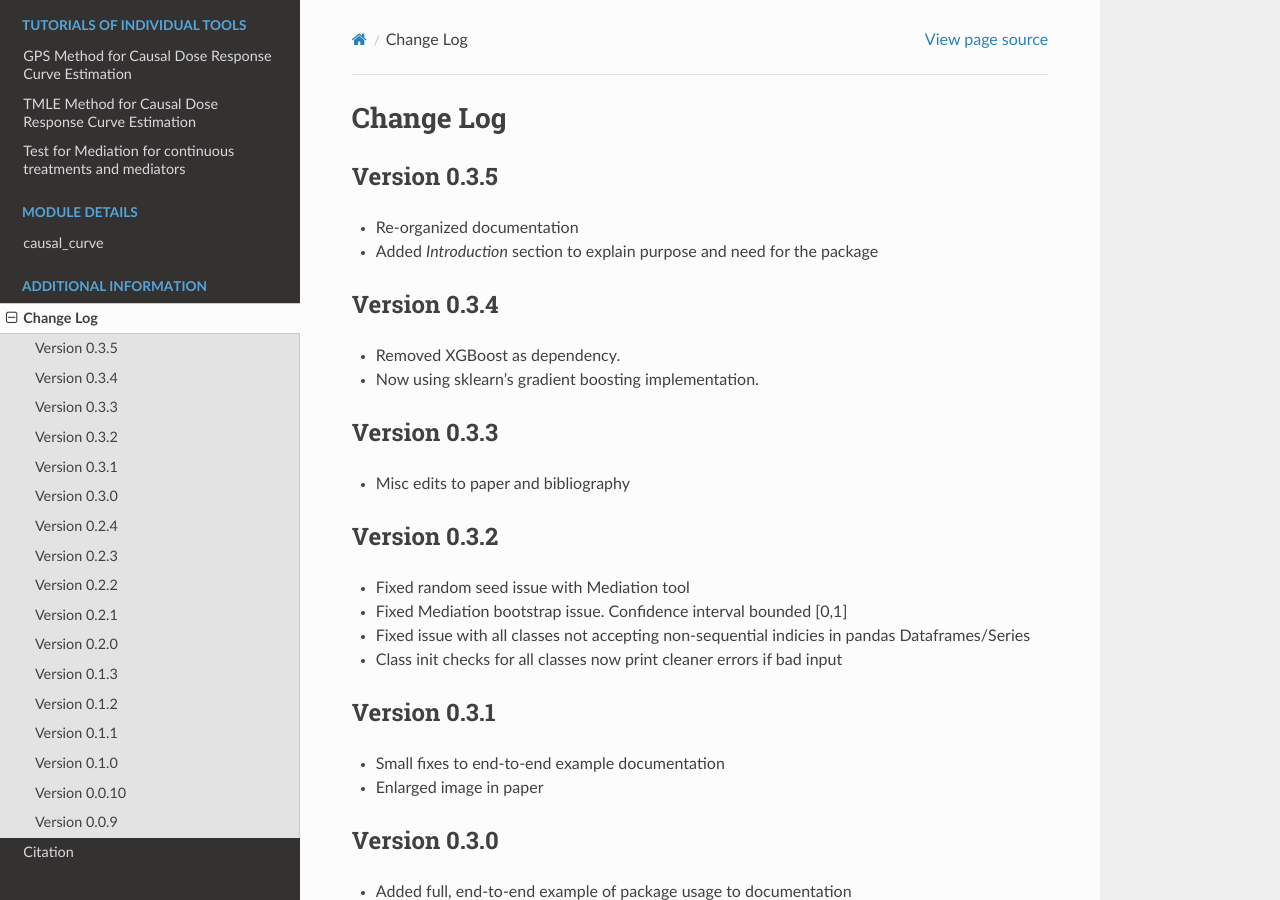
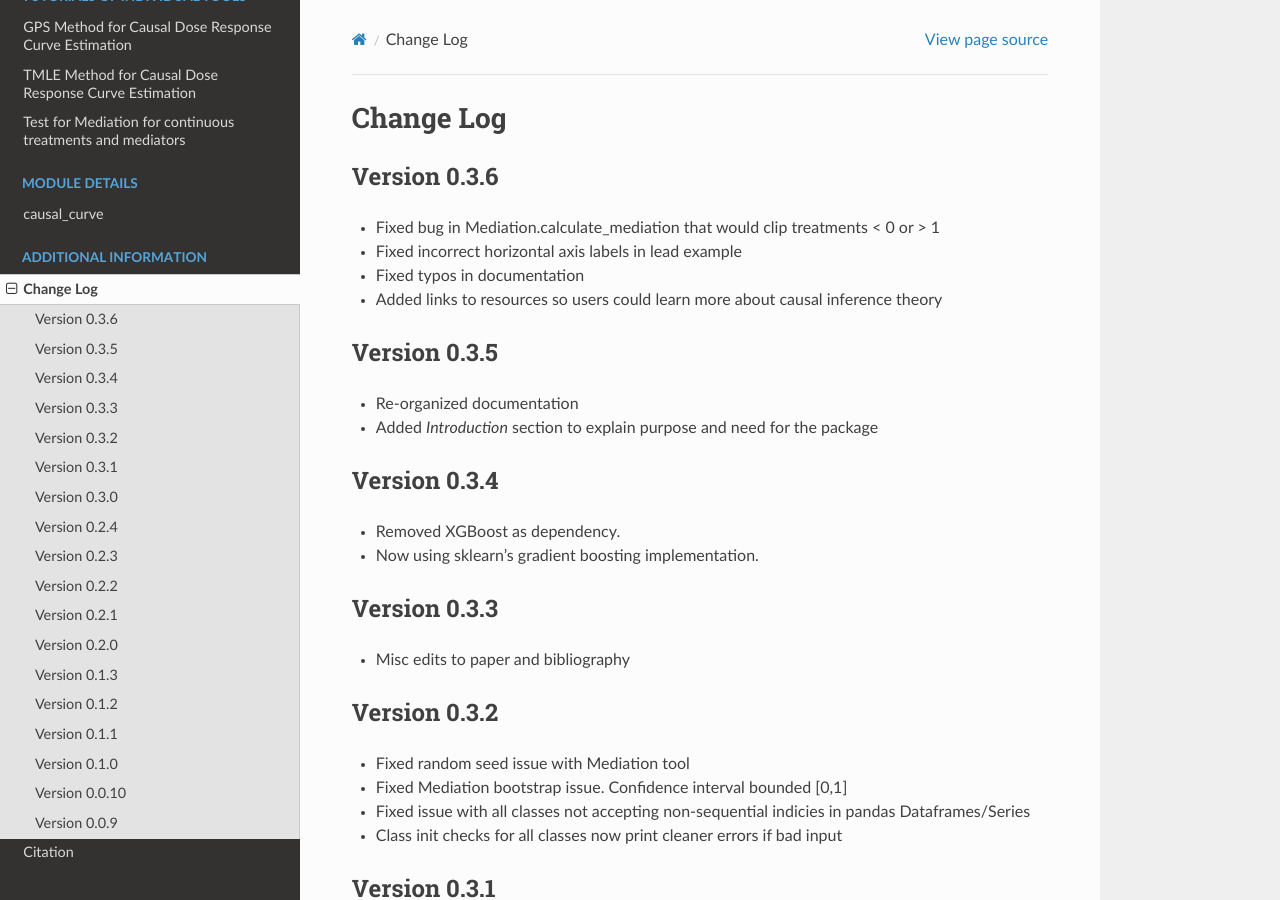
Before and after one commit to ronikobrosly/causal-curve, a Sphinx documentation site: the page built from docs/changelog.rst, in a window 1280 px wide and 900 px high. Built offline with Sphinx 7.4.7 and the Read the Docs theme 2.0.0, drawn with Linux system fonts in a browser that asks for light colours.

Commit message:
chelsea's changes (#18)

```diff
--- a/docs/Mediation_example.rst
+++ b/docs/Mediation_example.rst
@@ -18,7 +18,7 @@ and mortality (Havumaki et al.):
 At some point though, it's helpful to validate these ideas with empirical tests.
 This tool provides a test that can estimate the amount of mediation that occurs between
 a treatment, a purported mediator, and an outcome. In keeping with the causal curve theme,
-this tool uses a test developed my Imai et al. when handling a continuous treatment and
+this tool uses a test developed by Imai et al. when handling a continuous treatment and
 mediator.
 
 In this example we use the following simulated data, and assume that the `mediator`
--- a/docs/changelog.rst
+++ b/docs/changelog.rst
@@ -3,6 +3,14 @@
 ==========
 Change Log
 ==========
+
+Version 0.3.6
+-------------
+- Fixed bug in Mediation.calculate_mediation that would clip treatments < 0 or > 1
+- Fixed incorrect horizontal axis labels in lead example
+- Fixed typos in documentation
+- Added links to resources so users could learn more about causal inference theory
+
 
 Version 0.3.5
 -------------
--- a/docs/conf.py
+++ b/docs/conf.py
@@ -22,7 +22,7 @@ copyright = '2020, Roni Kobrosly'
 author = 'Roni Kobrosly'
 
 # The full version, including alpha/beta/rc tags
-release = '0.3.5'
+release = '0.3.6'
 
 # -- General configuration ---------------------------------------------------
 
--- a/setup.py
+++ b/setup.py
@@ -5,7 +5,7 @@ with open("README.md", "r") as fh:
 
 setuptools.setup(
     name="causal-curve",
-    version="0.3.5",
+    version="0.3.6",
     author="Roni Kobrosly",
     author_email="roni.kobrosly@gmail.com",
     description="A python library with tools to perform causal inference using \
```
Also changed, not shown: docs/intro.rst (+13 -4 lines), 2 other files.
